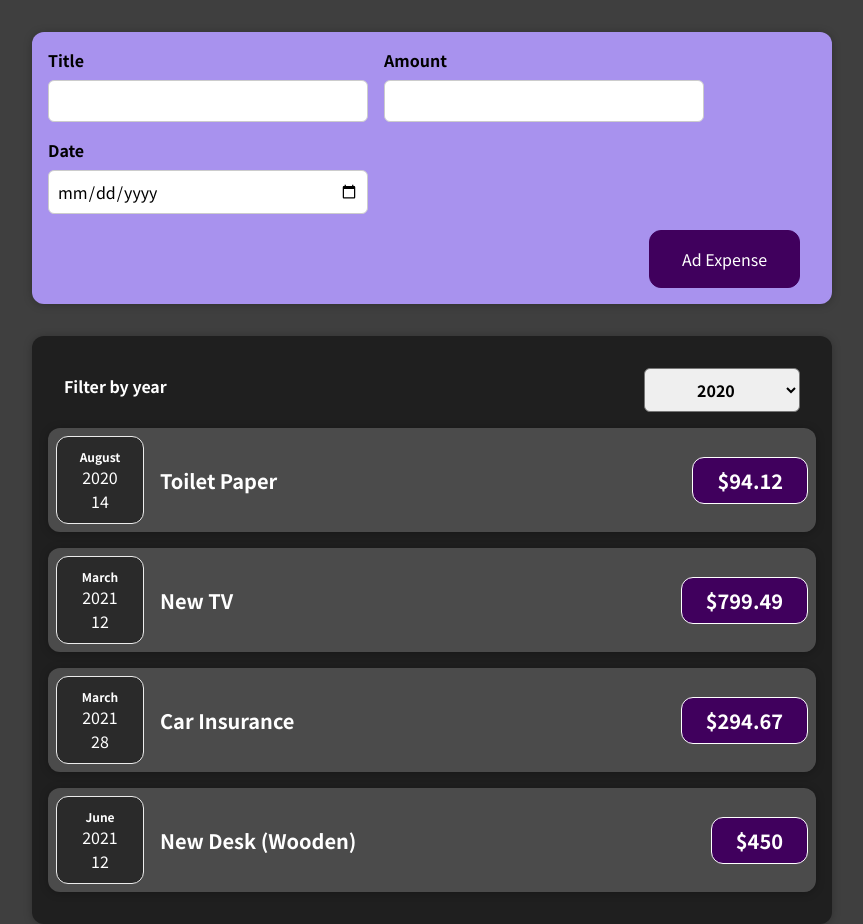
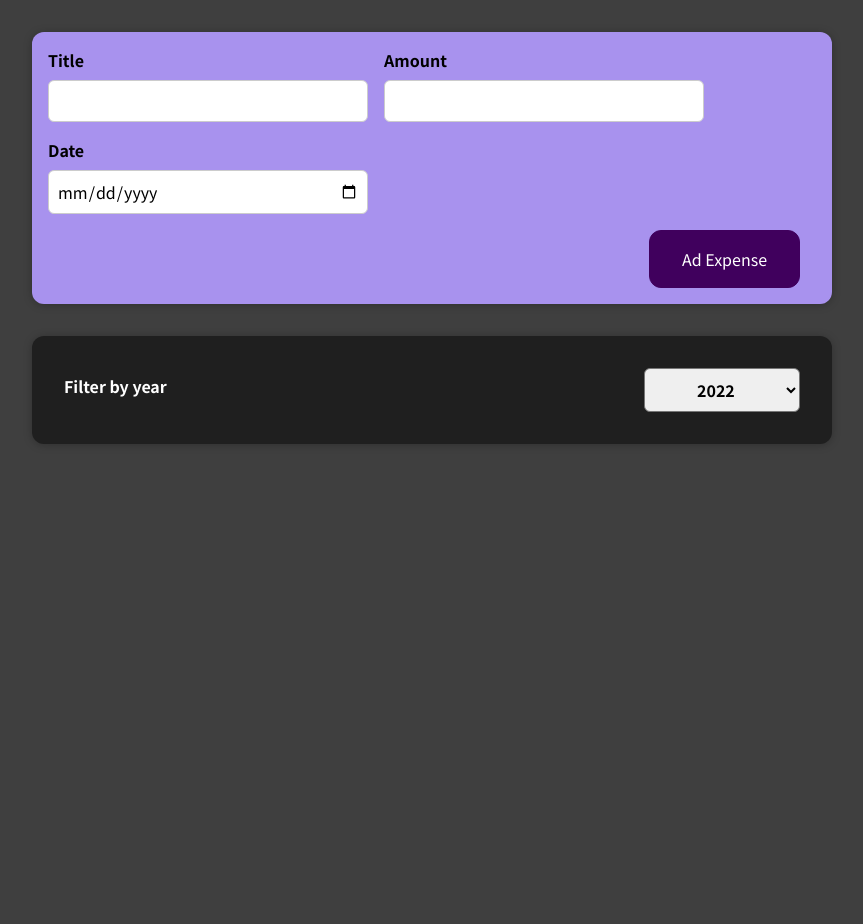
Before and after one commit to WebDevJasonCameron/LearningWebDev_REACT, a React (Create React App) app in the folder react-complete-guide/: page / in a window 1280 px wide. Shown: the whole page, without its empty margins (208-1071 px from the left). After the commit the page ends 832 px from the top, so only its background shows below. Built offline with nearby package versions, Linux system fonts and the light colour scheme.

Commit message:
add filter by year

```diff
--- a/react-complete-guide/src/components/Expenses/Expenses.js
+++ b/react-complete-guide/src/components/Expenses/Expenses.js
@@ -6,11 +6,15 @@
 import "./Expenses.css";
 
 const Expenses = (props) => {
-	const [filteredYear, setFilteredYear] = useState("2020");
+	const [filteredYear, setFilteredYear] = useState("2022");
 
 	const filterChangeHandler = (selectedYear) => {
 		setFilteredYear(selectedYear);
 	};
+
+	const filteredExpenses = props.items.filter((expense) => {
+		return expense.date.getFullYear().toString() === filteredYear;
+	});
 
 	return (
 		<div>
@@ -19,7 +23,7 @@
 					selected={filteredYear}
 					onChangeFilter={filterChangeHandler}
 				/>
-				{props.items.map((expense) => (
+				{filteredExpenses.map((expense) => (
 					<ExpenseItem
 						key={expense.id} // Use this key to keep bugs from happening!
 						title={expense.title}
```
